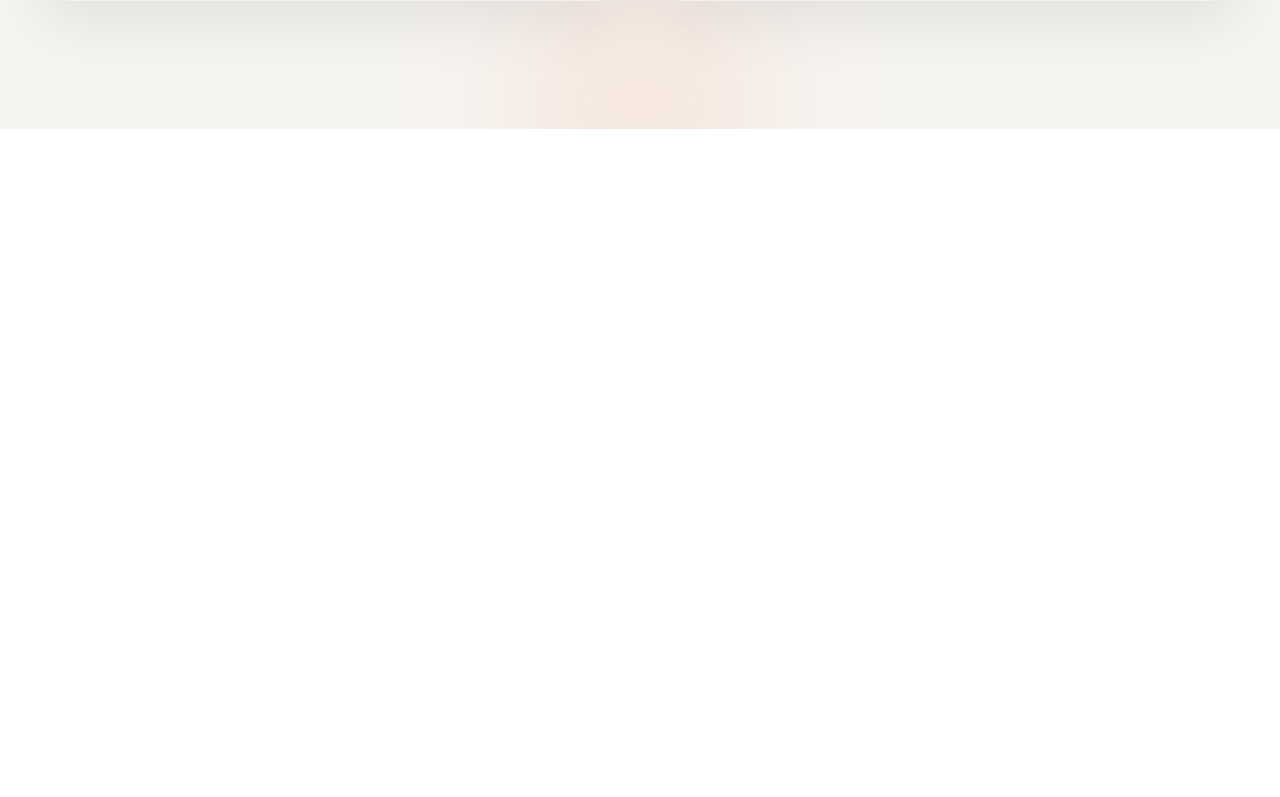
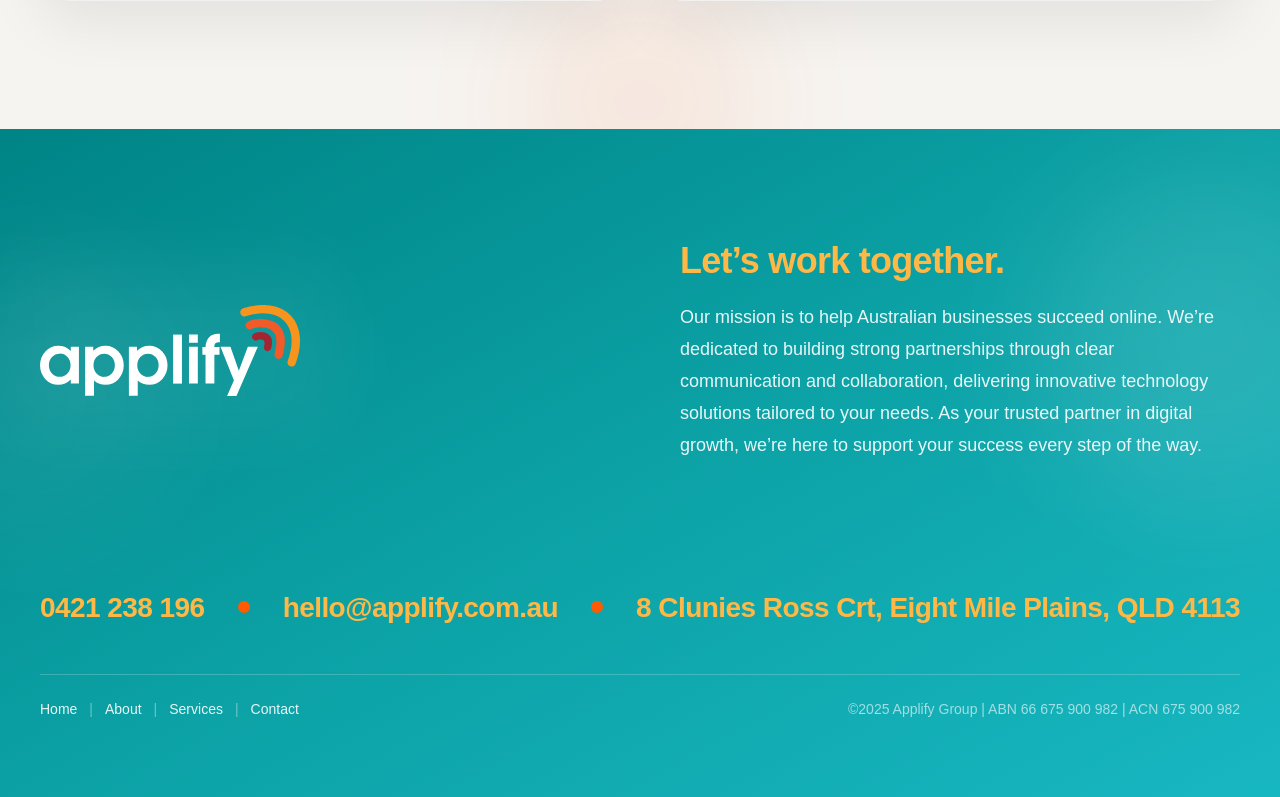
Before and after one commit to jono-au/applify, a Next.js app: page / in a window 1280 px wide. Shown: the part 5437-6234 px from the top of the page. Before the commit the page ends 5566 px from the top, so only its background shows below. Built offline with nearby package versions, Linux system fonts and the light colour scheme.

Commit message:
add footer component

```diff
--- a/app/page.tsx
+++ b/app/page.tsx
@@ -3,6 +3,7 @@ import Services from "@/components/home/Services";
 import Portfolio from "@/components/home/Portfolio";
 import ImageBreak from "@/components/home/ImageBreak";
 import SupportCareSection from "@/components/home/support/SupportCareSection";
+import Footer from "@/components/layout/Footer";
 import type { Metadata } from "next";
 
 export const metadata: Metadata = {
@@ -19,6 +20,7 @@ export default function Page() {
       <Portfolio />
       <ImageBreak imageSrc="/images/image-break.webp" />
       <SupportCareSection />
+      <Footer />
     </main>
   );
 }
--- a/components/layout/Footer.tsx
+++ b/components/layout/Footer.tsx
@@ -0,0 +1,133 @@
+import Image from "next/image";
+import Link from "next/link";
+import Container from "@/components/ui/Container";
+
+const footerNav = [
+  { label: "Home", href: "/" },
+  { label: "About", href: "/about" },
+  { label: "Services", href: "/services" },
+  { label: "Contact", href: "/contact" },
+];
+
+export default function Footer() {
+  return (
+    <footer className="relative overflow-hidden bg-gradient-to-br from-[#008486] via-[#0ca2a6] to-[#18b8c3] text-white">
+      {/* Background glow */}
+      <div className="pointer-events-none absolute inset-0">
+        <div className="absolute left-[-120px] top-[120px] h-[300px] w-[300px] rounded-full bg-white/5 blur-3xl" />
+        <div className="absolute right-[-100px] top-[40px] h-[340px] w-[340px] rounded-full bg-white/10 blur-3xl" />
+      </div>
+
+      <Container className="relative z-10 py-20 lg:py-28">
+        {/* TOP SECTION */}
+        <div className="grid grid-cols-1 gap-12 lg:grid-cols-2 lg:gap-20 items-center">
+          {/* LEFT: LOGO */}
+          <div className="flex justify-center lg:justify-start">
+            <div className="relative">
+              <div className="absolute -inset-10 rounded-[40px] bg-white/5 blur-2xl" />
+              <Image
+                src="/images/applify-logo-white.svg"
+                alt="Applify"
+                width={320}
+                height={110}
+                className="relative w-[220px] lg:w-[260px]"
+              />
+            </div>
+          </div>
+
+          {/* RIGHT: COPY */}
+          <div className="max-w-[720px] text-center lg:text-left">
+            <h2 className="text-3xl sm:text-4xl font-semibold tracking-[-0.02em] text-[#ffb846]">
+              Let’s work together.
+            </h2>
+
+            <p className="mt-5 text-base sm:text-lg leading-8 text-white/90">
+              Our mission is to help Australian businesses succeed online. We’re
+              dedicated to building strong partnerships through clear
+              communication and collaboration, delivering innovative technology
+              solutions tailored to your needs. As your trusted partner in
+              digital growth, we’re here to support your success every step of
+              the way.
+            </p>
+          </div>
+        </div>
+
+        {/* CONTACT STRIP */}
+        <div className="mt-28 lg:mt-32 flex flex-col gap-6">
+          <div className="flex w-full flex-col gap-6 lg:flex-row lg:items-center lg:justify-between">
+            <FooterContactItem href="tel:0421238196">
+              0421 238 196
+            </FooterContactItem>
+
+            <Dot />
+
+            <FooterContactItem href="mailto:hello@applify.com.au">
+              hello@applify.com.au
+            </FooterContactItem>
+
+            <Dot />
+
+            <FooterContactItem href="https://maps.google.com/?q=8+Clunies+Ross+Crt,+Eight+Mile+Plains,+QLD+4113">
+              8 Clunies Ross Crt, Eight Mile Plains, QLD 4113
+            </FooterContactItem>
+          </div>
+        </div>
+
+        {/* DIVIDER */}
+        <div className="mt-12 h-px bg-white/20" />
+
+        {/* BOTTOM BAR */}
+        <div className="mt-6 flex flex-col gap-4 lg:flex-row lg:items-center lg:justify-between">
+          {/* NAV */}
+          <nav className="flex flex-wrap items-center gap-3 text-sm font-medium text-white/90">
+            {footerNav.map((item, i) => (
+              <div key={item.label} className="flex items-center gap-3">
+                <Link href={item.href} className="hover:opacity-70 transition">
+                  {item.label}
+                </Link>
+
+                {i !== footerNav.length - 1 && (
+                  <span className="text-white/40">|</span>
+                )}
+              </div>
+            ))}
+          </nav>
+
+          {/* COPYRIGHT */}
+          <p className="text-sm text-white/60">
+            ©2025 Applify Group | ABN 66 675 900 982 | ACN 675 900 982
+          </p>
+        </div>
+      </Container>
+    </footer>
+  );
+}
+
+/* ---------- sub components ---------- */
+
+function FooterContactItem({
+  href,
+  children,
+}: {
+  href: string;
+  children: React.ReactNode;
+}) {
+  const isExternal = href.startsWith("http");
+
+  return (
+    <Link
+      href={href}
+      target={isExternal ? "_blank" : undefined}
+      rel={isExternal ? "noreferrer" : undefined}
+      className="text-xl sm:text-2xl lg:text-[28px] font-semibold tracking-[-0.02em] text-[#ffb846] hover:opacity-80 transition"
+    >
+      {children}
+    </Link>
+  );
+}
+
+function Dot() {
+  return (
+    <span className="hidden lg:inline-block h-3 w-3 rounded-full bg-[#ff5a00]" />
+  );
+}
```
